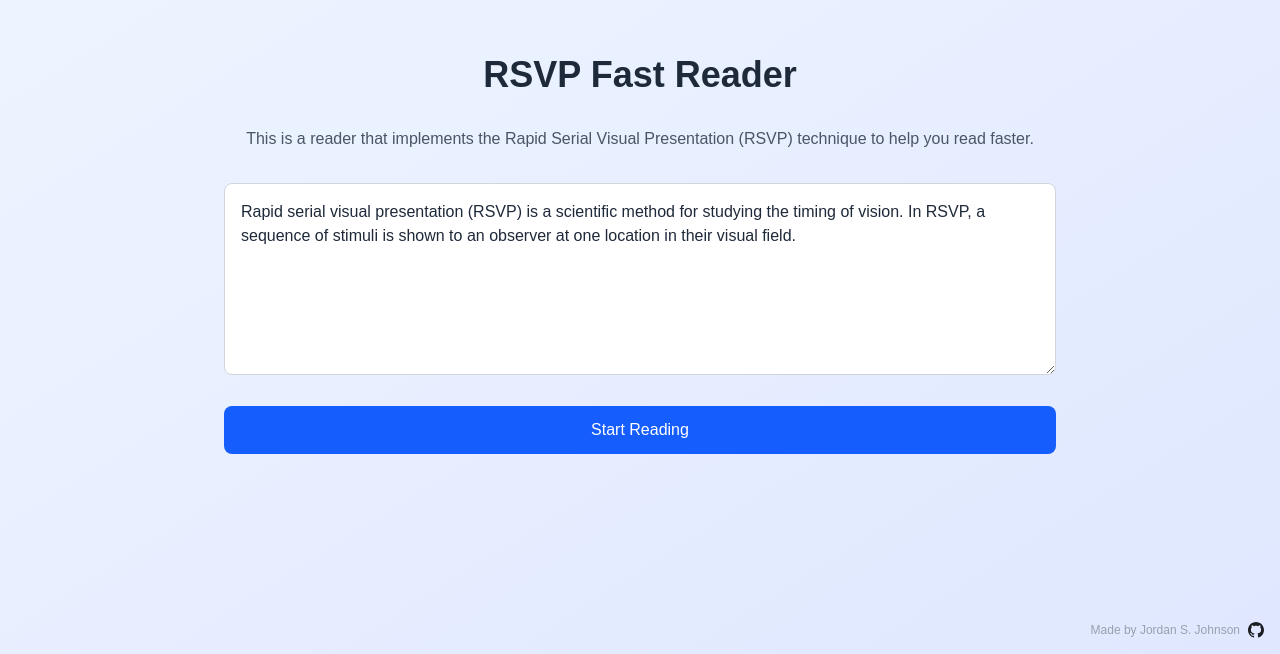
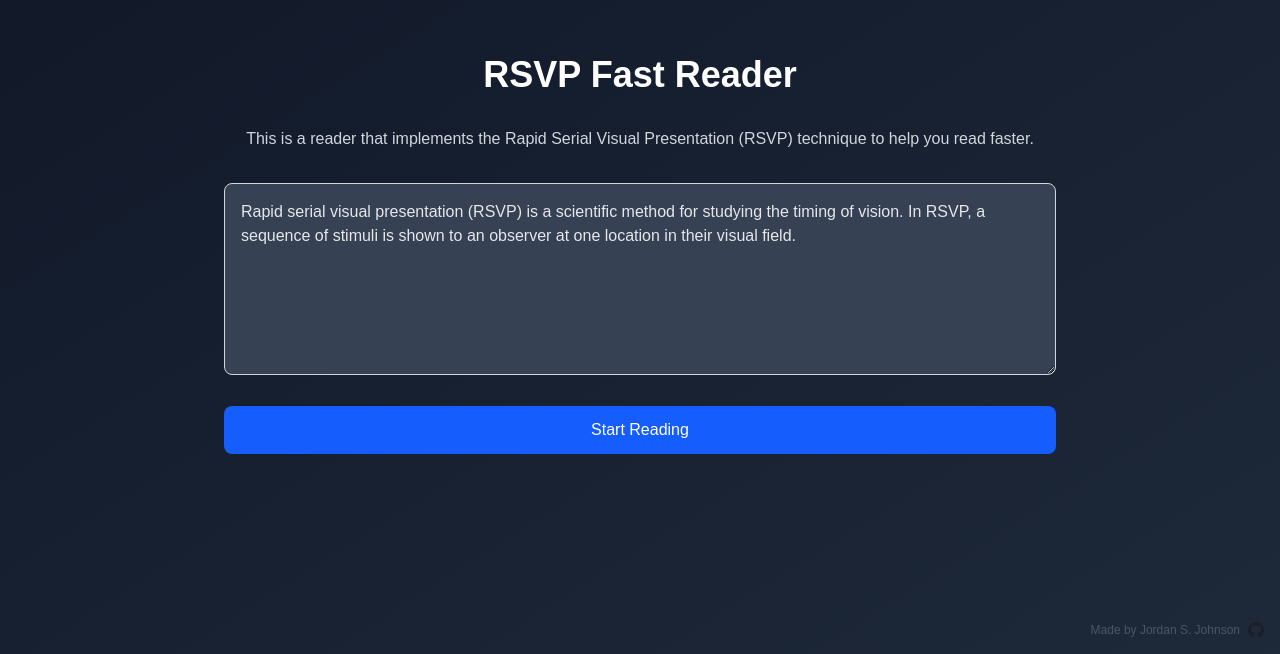
Before and after one commit to JJohnson183/RSVP-Reader, a Next.js app: page / in a window 1280 px wide. Shown: the part 146-800 px from the top of the page. Built offline with nearby package versions, Linux system fonts and the light colour scheme.

Commit message:
Removed light mode theming and ensured consistant theming

```diff
--- a/app/page.tsx
+++ b/app/page.tsx
@@ -41,9 +41,9 @@ export default function Home() {
   const [isReading, setIsReading] = useState(false); // Track if the user has started reading
 
   return (
-    <div className={`flex min-h-screen items-center justify-center relative ${isReading ? 'bg-gray-950' : 'bg-linear-to-br from-blue-50 to-indigo-100 dark:from-gray-900 dark:to-gray-800'}`}>
+    <div className={`flex min-h-screen items-center justify-center relative ${isReading ? 'bg-gray-950' : 'bg-linear-to-br from-gray-900 to-gray-800'}`}>
       {/* Watermark */}
-      <div className={`absolute bottom-4 right-4 flex items-center gap-2 text-xs ${isReading ? 'text-gray-700' : 'text-gray-400 dark:text-gray-600'}`}>
+      <div className={`absolute bottom-4 right-4 flex items-center gap-2 text-xs ${isReading ? 'text-gray-700' : 'text-gray-600'}`}>
         <span>Made by Jordan S. Johnson</span>
         <a
           href="https://github.com/JJohnson183/RSVP-Reader"
@@ -63,11 +63,11 @@ export default function Home() {
             ? (
               <div>
                 {/*============ Title and subtitle =============*/}
-                <h1 className="text-4xl font-bold text-center mb-8 text-gray-800 dark:text-white">
+                <h1 className="text-4xl font-bold text-center mb-8 text-white">
                   RSVP Fast Reader
                 </h1>
 
-                <p className="text-center text-gray-600 dark:text-gray-300 mb-8">
+                <p className="text-center text-gray-300 mb-8">
                   This is a reader that implements the Rapid Serial Visual Presentation (RSVP) technique to help you read faster.
                 </p>
 
@@ -88,7 +88,7 @@ export default function Home() {
 function TextInputView({ text, setText, setIsReading }: TextInputViewProps) {
   return (
     <div>
-      <textarea className="w-full h-48 p-4 border border-gray-300 rounded-lg focus:outline-none focus:ring-2 focus:ring-blue-500 text-gray-800 dark:text-gray-200 bg-white dark:bg-gray-700"
+      <textarea className="w-full h-48 p-4 border border-gray-300 rounded-lg focus:outline-none focus:ring-2 focus:ring-blue-500 text-gray-200 bg-gray-700"
         placeholder="Enter your text here to start reading..."
         value={text}
         onChange={(e) => setText(e.target.value)}
@@ -136,9 +136,9 @@ function ReadingView({ setIsReading, text }: ReadingViewProps) {
       {/* Display the current word. Centered on the middle character */}
       <div className="flex justify-center items-center text-4xl md:text-6xl font-mono flex-1 px-4">
         <div className="flex h-20 md:h-24">
-          <span className="text-right w-32 md:w-96">{before}</span>
+          <span className="text-right w-32 md:w-96 text-white">{before}</span>
           <span className="text-red-500 font-bold">{middle}</span>
-          <span className="text-left w-32 md:w-96">{after}</span>
+          <span className="text-left w-32 md:w-96 text-white">{after}</span>
         </div>
       </div>
 
```
